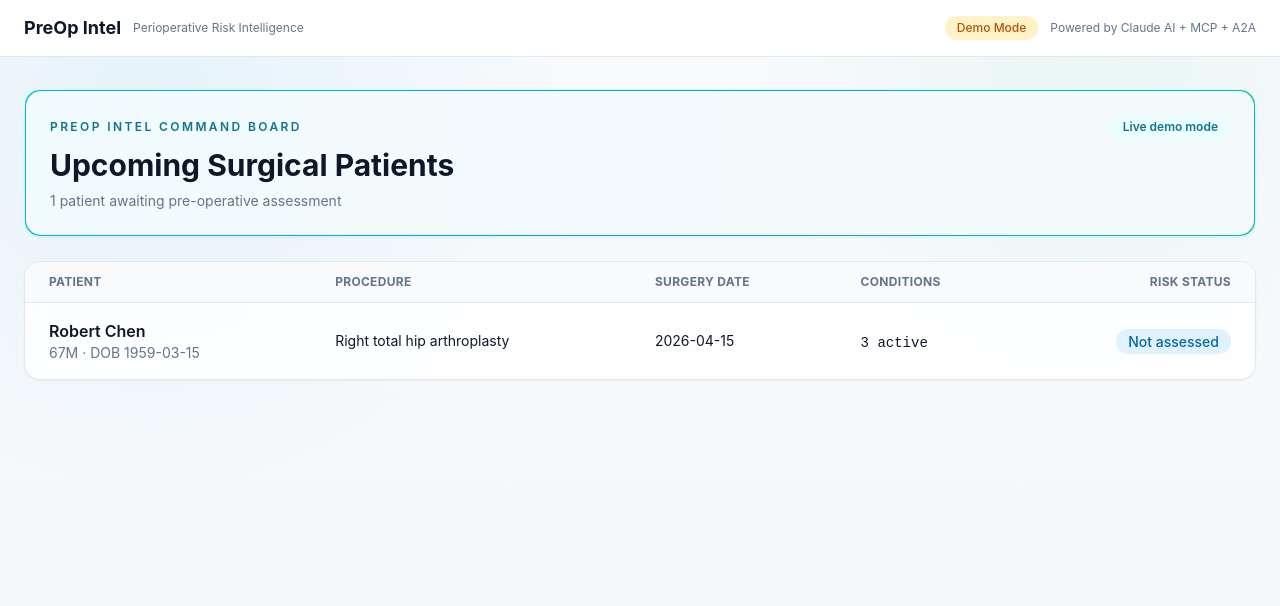
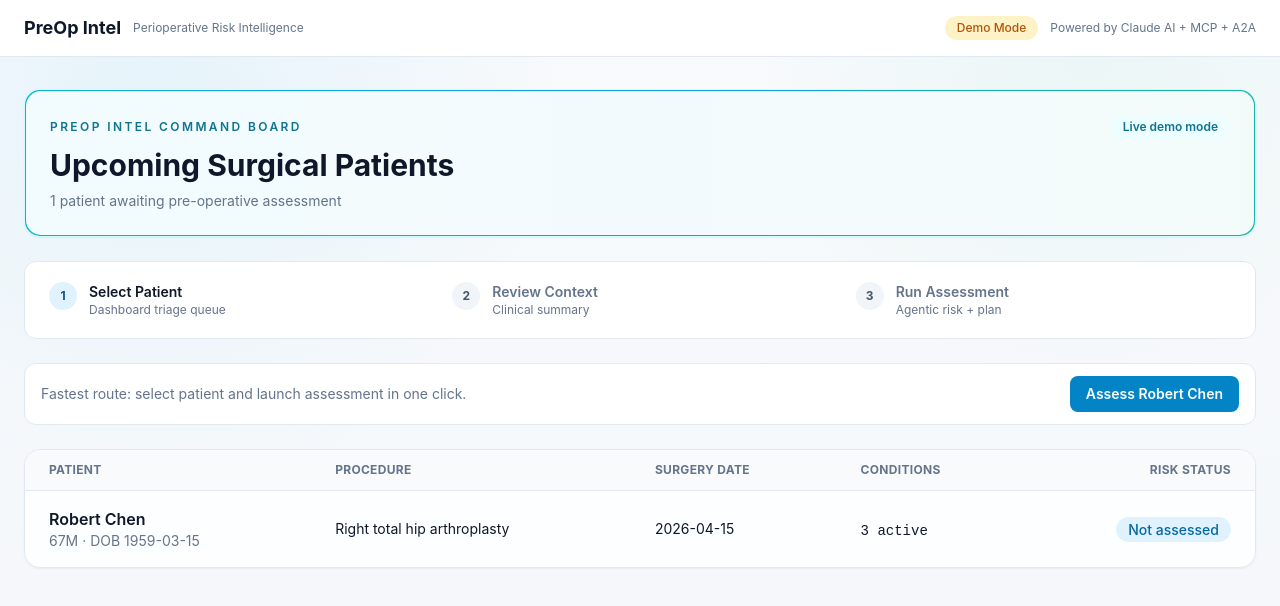
Before and after one commit to yatinkalra22/preop-intel, a Next.js app in the folder apps/frontend/: page /dashboard in a window 1280 px wide. Shown: the top 606 px of the page. Built offline with nearby package versions, Linux system fonts and the light colour scheme.

Commit message:
feat: streamline user journey with stepper and one-click assessment flow

```diff
--- a/apps/frontend/app/dashboard/page.tsx
+++ b/apps/frontend/app/dashboard/page.tsx
@@ -8,6 +8,7 @@ import { useEffect } from 'react';
 import { useRouter } from 'next/navigation';
 import { usePreOpStore } from '@/lib/store';
 import { DEMO_PATIENT, DEMO_DATA } from '@preop-intel/shared';
+import { JourneyStepper } from '@/components/layout/JourneyStepper';
 
 export default function DashboardPage() {
   const router = useRouter();
@@ -43,6 +44,20 @@ export default function DashboardPage() {
             </p>
           </div>
         </div>
+      </section>
+
+      <JourneyStepper currentStep={1} />
+
+      <section className="mb-6 flex flex-wrap items-center justify-between gap-3 rounded-xl border border-slate-200 bg-white px-4 py-3">
+        <p className="text-sm text-clinical-text-muted">
+          Fastest route: select patient and launch assessment in one click.
+        </p>
+        <button
+          onClick={() => router.push(`/patient/${DEMO_PATIENT.id}/assessment`)}
+          className="rounded-lg bg-sky-600 px-4 py-2 text-sm font-semibold text-white transition-colors hover:bg-sky-700"
+        >
+          Assess {DEMO_PATIENT.name}
+        </button>
       </section>
 
       <div className="glass-panel overflow-hidden rounded-2xl border border-clinical-border shadow-sm">
--- a/apps/frontend/app/patient/[patientId]/assessment/page.tsx
+++ b/apps/frontend/app/patient/[patientId]/assessment/page.tsx
@@ -12,6 +12,7 @@ import { useParams, useRouter } from 'next/navigation';
 import { DEMO_PATIENT, DEMO_DATA, DEMO_FHIR_RESOURCES } from '@preop-intel/shared';
 import type { AgentName, AgentStatus, AgentStatusUpdate, AssessmentResult } from '@preop-intel/shared';
 import { PatientBanner } from '@/components/layout/PatientBanner';
+import { JourneyStepper } from '@/components/layout/JourneyStepper';
 import { AgentStatusPanel } from '@/components/agents/AgentStatusPanel';
 import { RiskGauge } from '@/components/risk/RiskGauge';
 import { RiskBanner } from '@/components/risk/RiskBanner';
@@ -338,6 +339,8 @@ export default function AssessmentPage() {
       />
 
       <div className="mx-auto max-w-7xl px-6 py-8 fade-rise">
+        <JourneyStepper currentStep={3} />
+
         {/* Breadcrumb navigation */}
         <nav className="mb-6 text-sm text-clinical-text-muted">
           <button onClick={() => router.push('/dashboard')} className="hover:text-clinical-accent">
@@ -350,6 +353,18 @@ export default function AssessmentPage() {
           <span className="mx-2">/</span>
           <span className="text-clinical-text-primary">Risk Assessment</span>
         </nav>
+
+        <div className="mb-6 flex flex-wrap items-center justify-between gap-3 rounded-xl border border-slate-200 bg-white px-4 py-3">
+          <p className="text-sm text-clinical-text-muted">
+            Run assessment, review recommendations, then share FHIR outputs with downstream systems.
+          </p>
+          <button
+            onClick={() => router.push(`/patient/${patientId}`)}
+            className="rounded-lg border border-clinical-border px-3 py-1.5 text-sm font-medium text-clinical-text-primary transition-colors hover:bg-slate-50"
+          >
+            Back to Clinical Summary
+          </button>
+        </div>
 
         {/* Start button */}
         {phase === 'idle' && (
--- a/apps/frontend/app/patient/[patientId]/page.tsx
+++ b/apps/frontend/app/patient/[patientId]/page.tsx
@@ -7,6 +7,7 @@
 import { useParams, useRouter } from 'next/navigation';
 import { DEMO_PATIENT, DEMO_DATA } from '@preop-intel/shared';
 import { PatientBanner } from '@/components/layout/PatientBanner';
+import { JourneyStepper } from '@/components/layout/JourneyStepper';
 
 export default function PatientOverviewPage() {
   const { patientId } = useParams<{ patientId: string }>();
@@ -26,6 +27,8 @@ export default function PatientOverviewPage() {
       />
 
       <div className="mx-auto max-w-7xl px-6 py-8">
+        <JourneyStepper currentStep={2} />
+
         {/* Breadcrumb navigation */}
         <nav className="mb-6 text-sm text-clinical-text-muted">
           <button onClick={() => router.push('/dashboard')} className="hover:text-clinical-accent">
@@ -46,6 +49,10 @@ export default function PatientOverviewPage() {
           >
             Start PreOp Assessment
           </button>
+        </div>
+
+        <div className="mb-6 rounded-xl border border-sky-100 bg-sky-50 px-4 py-3 text-sm text-sky-800">
+          Next step: run the assessment to generate recommendations and write structured FHIR resources.
         </div>
 
         {/* Grid layout — 2 columns on desktop */}
--- /dev/null
+++ b/apps/frontend/components/layout/JourneyStepper.tsx
@@ -0,0 +1,52 @@
+'use client';
+
+interface StepItem {
+  label: string;
+  hint: string;
+}
+
+interface JourneyStepperProps {
+  currentStep: 1 | 2 | 3;
+}
+
+const STEPS: StepItem[] = [
+  { label: 'Select Patient', hint: 'Dashboard triage queue' },
+  { label: 'Review Context', hint: 'Clinical summary' },
+  { label: 'Run Assessment', hint: 'Agentic risk + plan' },
+];
+
+export function JourneyStepper({ currentStep }: JourneyStepperProps) {
+  return (
+    <div className="mb-6 rounded-xl border border-clinical-border bg-white p-4">
+      <div className="grid gap-3 md:grid-cols-3">
+        {STEPS.map((step, idx) => {
+          const stepNo = idx + 1;
+          const isCurrent = stepNo === currentStep;
+          const isDone = stepNo < currentStep;
+
+          return (
+            <div key={step.label} className="flex items-start gap-3 rounded-lg px-2 py-1">
+              <span
+                className={`inline-flex h-7 w-7 items-center justify-center rounded-full text-xs font-bold ${
+                  isDone
+                    ? 'bg-emerald-100 text-emerald-800'
+                    : isCurrent
+                      ? 'bg-sky-100 text-sky-800'
+                      : 'bg-slate-100 text-slate-600'
+                }`}
+              >
+                {isDone ? '✓' : stepNo}
+              </span>
+              <div>
+                <p className={`text-sm font-semibold ${isCurrent ? 'text-clinical-text-primary' : 'text-clinical-text-muted'}`}>
+                  {step.label}
+                </p>
+                <p className="text-xs text-clinical-text-muted">{step.hint}</p>
+              </div>
+            </div>
+          );
+        })}
+      </div>
+    </div>
+  );
+}
```
